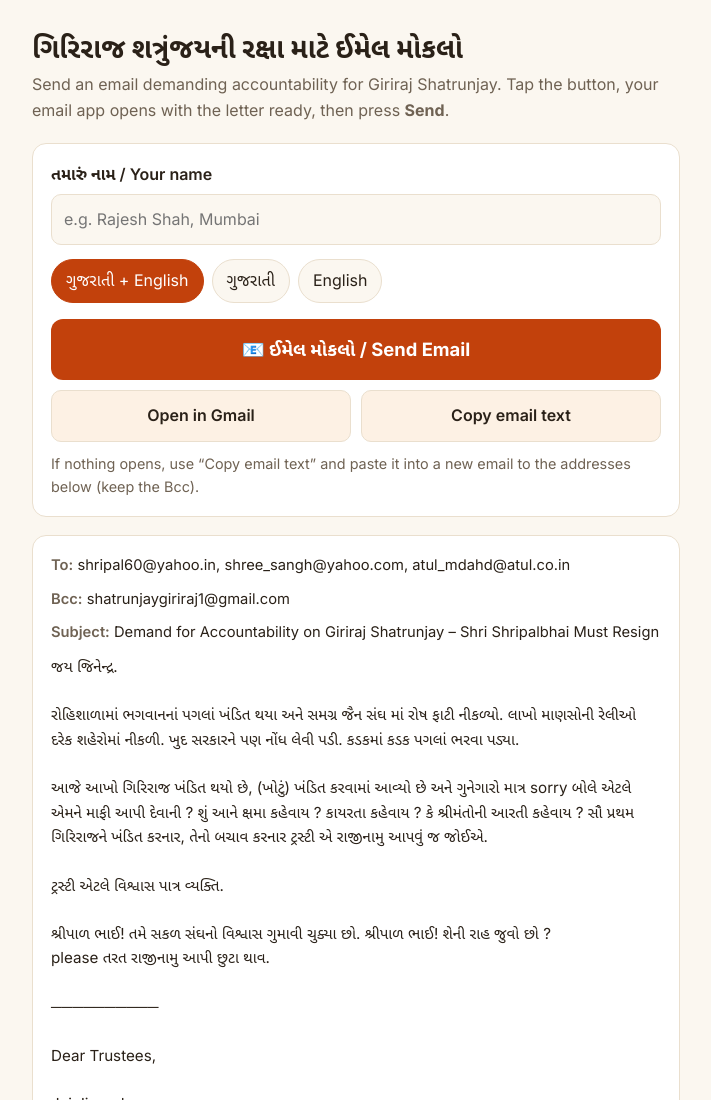
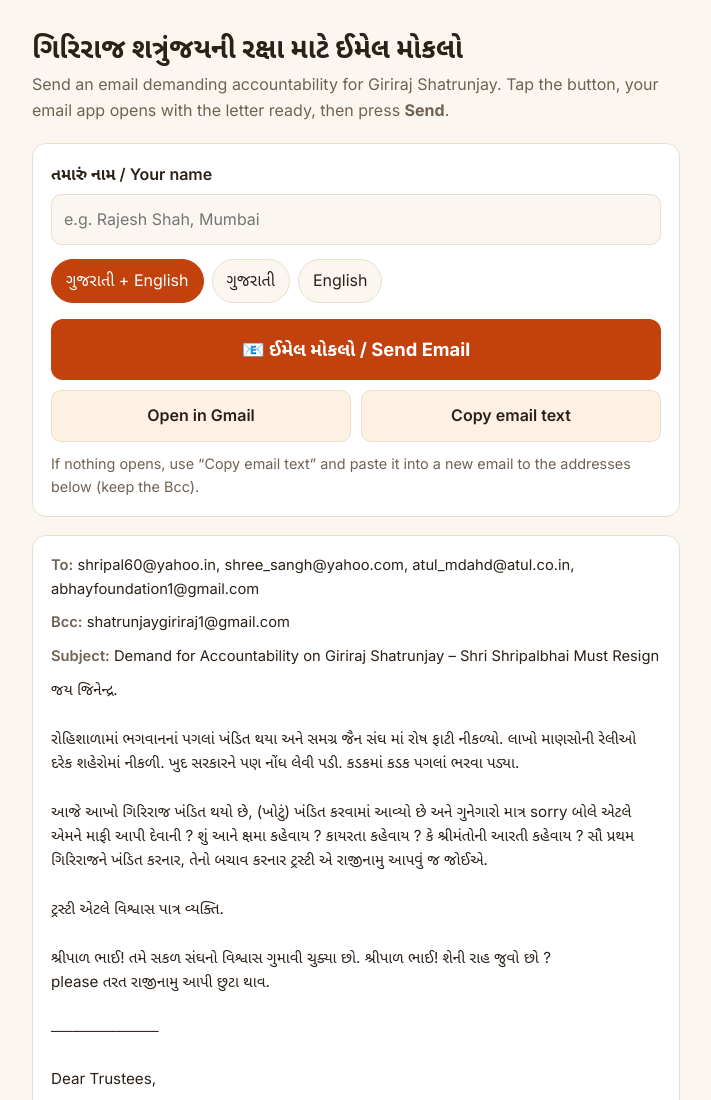
Before and after one commit to shatrunjaygiriraj1-png/save-giriraj-shatrunjay, a plain HTML site: page index.html in a window 1280 px wide. Shown: the top 1100 px of the page, without its empty margins (284-995 px from the left). Drawn offline with Linux system fonts and the light colour scheme.

Commit message:
Add Abhay Foundation address to recipients

```diff
--- a/index.html
+++ b/index.html
@@ -131,7 +131,7 @@
 <div class="toast" id="toast">Copied</div>
 
 <script>
-  const TO = ["shripal60@yahoo.in", "shree_sangh@yahoo.com", "atul_mdahd@atul.co.in"];
+  const TO = ["shripal60@yahoo.in", "shree_sangh@yahoo.com", "atul_mdahd@atul.co.in", "abhayfoundation1@gmail.com"];
   const BCC = ["shatrunjaygiriraj1@gmail.com"];
   const SUBJECT = "Demand for Accountability on Giriraj Shatrunjay – Shri Shripalbhai Must Resign";
 
```
